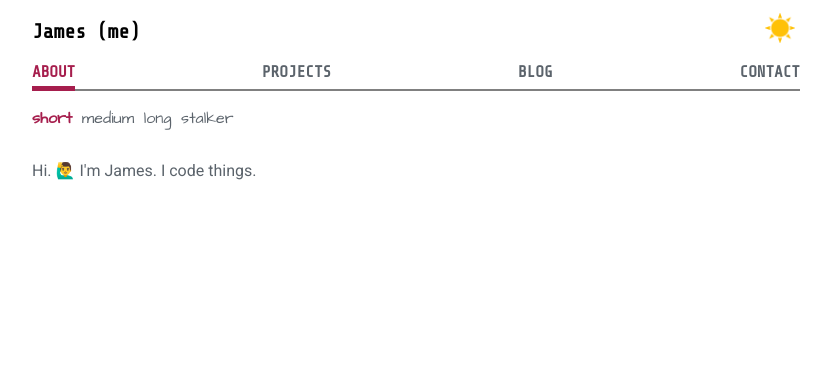
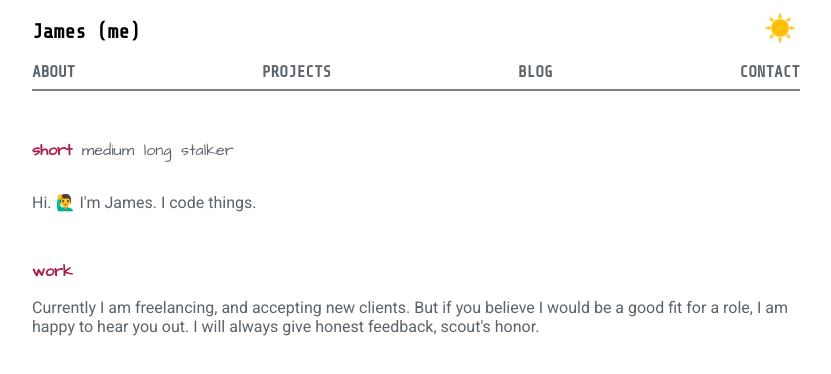
Before and after one commit to jamesncox/portfolio-v2, a React (Create React App) app: page / in a window 1280 px wide. Shown: the top 374 px of the page, without its empty margins (224-1055 px from the left). Built offline with nearby package versions, Linux system fonts and the light colour scheme.

Commit message:
Create Work.js and import to About.js

```diff
--- a/src/components/about/About.js
+++ b/src/components/about/About.js
@@ -1,9 +1,13 @@
 import React from 'react'
 import BioSelect from './BioSelect'
+import Work from './Work'
 
 export default function About() {
 
     return (
-       <BioSelect />
-    )
+      <>
+        <BioSelect />
+        <Work />
+      </>
+    );
 }
--- a/src/components/about/LongBio.js
+++ b/src/components/about/LongBio.js
@@ -4,10 +4,10 @@ export default function LongBio() {
 
     return (
         <>
-            <p className="bio-text">!! UNDER CONSTRUCTION !!</p>
-            <p className="bio-text">Really long bio coming soon.</p>
-            <p className="bio-text">It will be worth the wait, I promise.</p>
-            <p style={{marginBottom: "1000px"}} className="bio-text">You might even laugh a little. Or cry.</p>
+            <p className="text">!! UNDER CONSTRUCTION !!</p>
+            <p className="text">Really long bio coming soon.</p>
+            <p className="text">It will be worth the wait, I promise.</p>
+            <p className="text">You might even laugh a little. Or cry.</p>
         </>
  )
 }
--- a/src/components/about/MediumBio.js
+++ b/src/components/about/MediumBio.js
@@ -4,8 +4,8 @@ export default function MediumBio() {
 
     return (
         <>
-            <p className="bio-text">I am a 37-year-old career changer. I have been coding for 3 years now, and I want to build things that help people while paying the bills!</p>
-            <p style={{marginBottom: "1000px"}} className="bio-text">Fun fact: I have a new puppy. 🐶 His name is Dempsey, and he's the goodest boy.</p>
+            <p className="text">I am a 37-year-old career changer. I have been coding for 3 years now, and I want to build things that help people while paying the bills!</p>
+            <p className="text">Fun fact: I have a new puppy. 🐶 His name is Dempsey, and he's the goodest boy.</p>
         </>
  )
 }
--- a/src/components/about/ShortBio.js
+++ b/src/components/about/ShortBio.js
@@ -3,6 +3,6 @@ import React from 'react'
 export default function ShortBio() {
 
     return (
-        <p style={{marginBottom: "1000px"}} className="bio-text">Hi. 🙋‍♂️ I'm James. I code things.</p>
+        <p className="text">Hi. 🙋‍♂️ I'm James. I code things.</p>
     )
 }
--- a/src/components/about/StalkerBio.js
+++ b/src/components/about/StalkerBio.js
@@ -4,11 +4,11 @@ export default function StalkerBio() {
 
     return (
         <>
-            <p className="bio-text">!! UNDER CONSTRUCTION !!</p>
-            <p className="bio-text">Are you stalking me? Do you want to know everything this is to know about me?</p>
-            <p className="bio-text">Well you've come to right place.</p>
-            <p className="bio-text">Very soon I'll have a lengthy bio up.</p>
-            <p style={{marginBottom: "1000px"}} className="bio-text">You might even regret read this much about me.</p>
+            <p className="text">!! UNDER CONSTRUCTION !!</p>
+            <p className="text">Are you stalking me? Do you want to know everything this is to know about me?</p>
+            <p className="text">Well you've come to right place.</p>
+            <p className="text">Very soon I'll have a lengthy bio up.</p>
+            <p className="text">You might even regret read this much about me.</p>
         </>
  )
 }
--- /dev/null
+++ b/src/components/about/Work.js
@@ -0,0 +1,14 @@
+import React from 'react'
+
+export default function Work() {
+    return(
+        <>
+            <p style={{marginTop: "3rem"}} className="selected-bio">work</p>
+            <p style={{marginBottom: "1000px"}} className="text">
+                Currently I am freelancing, and accepting new clients. But if you
+                believe I would be a good fit for a role, I am happy to hear you out.
+                I will always give honest feedback, scout's honor.
+            </p>
+        </>
+    )
+}
--- a/src/stylesheets/App.css
+++ b/src/stylesheets/App.css
@@ -95,7 +95,7 @@ body.dark {
 
 /* SelectBio styles */
 .bio-menu-wrapper {
-    /* margin-top: 1rem; */
+    margin-top: 2rem;
     display: flex;
     /* justify-content: space-between;  */
 }
@@ -117,7 +117,7 @@ body.dark {
     cursor: pointer;
 }
 
-.bio-text {
+.text {
     font-family: 'Roboto', sans-serif;
     color: var(--description-color);
     transition: var(--theme-transition);
```
